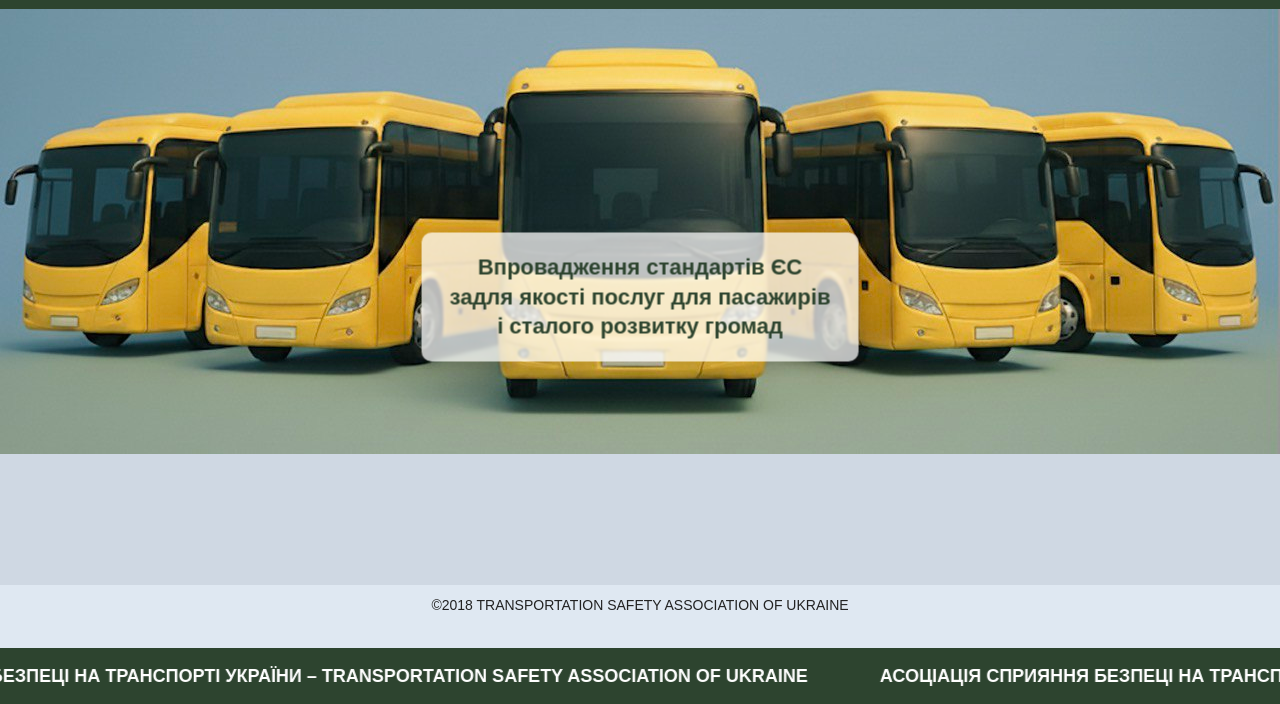
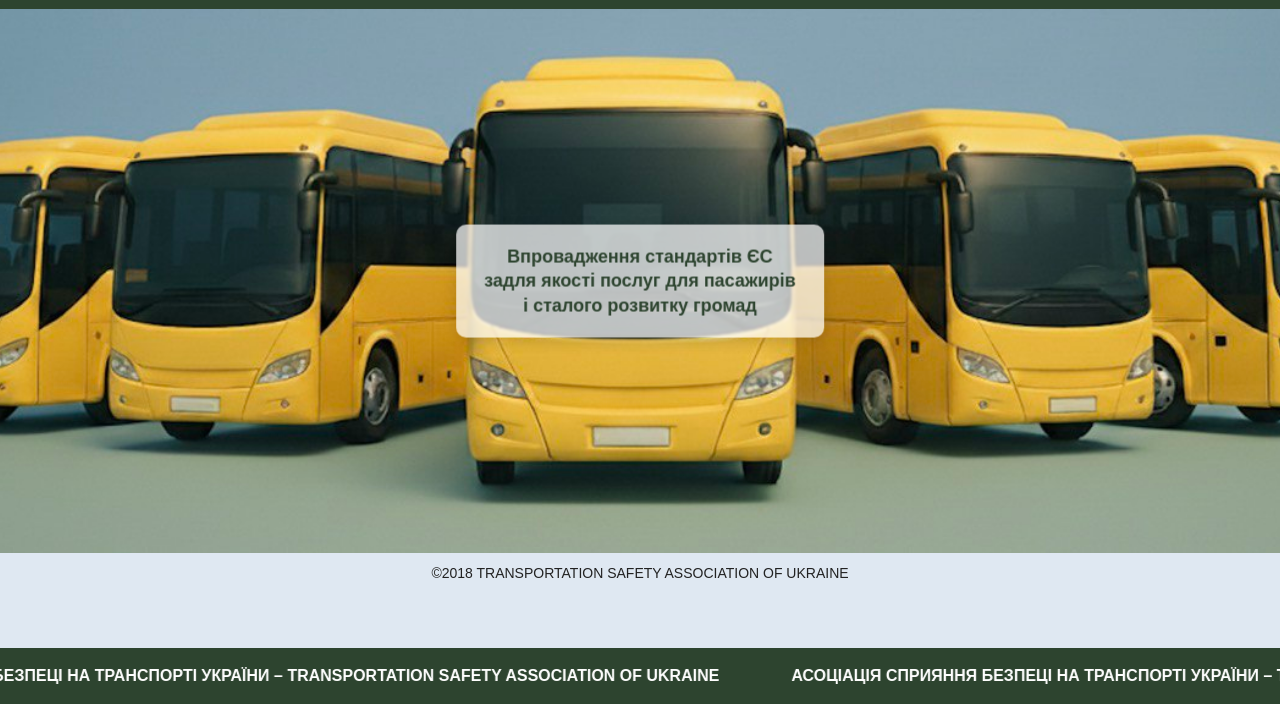
Before and after one commit to transportsafetyua-ux/tsau-site-3003, a plain HTML site: page tsau-site-3003/Home/index.html in a window 1280 px wide. Shown: the part 96-800 px from the top of the page. Drawn offline with Linux system fonts and the light colour scheme.

Commit message:
Update index.html

```diff
--- a/tsau-site-3003/Home/index.html
+++ b/tsau-site-3003/Home/index.html
@@ -5,12 +5,21 @@
   <meta name="viewport" content="width=device-width, initial-scale=1, viewport-fit=cover" />
   <title>Асоціація сприяння безпеці на транспорті України</title>
   <style>
-    :root{ --brand:#2d442f; --sand:#f5deb3; --page:#dfe8f2; --ticker-h:56px; --footer-h:44px; }
-    *{box-sizing:border-box} html,body{margin:0;padding:0;width:100%;height:100%} html{-webkit-text-size-adjust:100%}
+    :root{
+      --brand:#2d442f; --sand:#f5deb3; --page:#dfe8f2;
+      --ticker-h:56px; --footer-h:44px;
+    }
+    /* базове */
+    *{box-sizing:border-box}
+    html,body{margin:0;padding:0;width:100%;height:100%}
+    html{-webkit-text-size-adjust:100%}
     body{font-family:Arial,Helvetica,sans-serif;background:var(--page);color:#111827}
 
-    /* Верхня зелена смуга — від краю до краю */
-    header{width:100vw;background:var(--brand);color:#fff;padding:12px 16px;display:flex;gap:12px;align-items:center;flex-wrap:wrap}
+    /* верхня зелена смуга: від краю до краю */
+    header{
+      width:100vw; background:var(--brand); color:#fff;
+      padding:12px 16px; display:flex; gap:12px; align-items:center; flex-wrap:wrap;
+    }
     .brand{font-weight:700;font-size:clamp(18px,4.4vw,32px);white-space:nowrap}
     nav{display:flex;gap:12px;flex-wrap:wrap}
     nav a{color:var(--sand);text-decoration:none;font-size:clamp(12px,3.2vw,14px)}
@@ -18,27 +27,50 @@
     .lang{margin-left:auto;display:flex;gap:8px}
     .lang a{color:#fff;text-decoration:none;font-weight:700;padding:6px 10px;border-radius:6px;border:1px solid rgba(255,255,255,.25)}
 
-    /* HERO: картинка на всю ширину, НЕ бекграунд у body */
-    .hero{position:relative;width:100vw;height:70vh;overflow:hidden}
-    .hero > img{position:absolute;inset:0;width:100%;height:100%;object-fit:cover;object-position:center top;display:block}
-    @media (min-width:1100px){ .hero{height:72vh} .hero>img{object-fit:contain;background:#cfd8e3} }
+    /* HERO: фон на всю ширину, від краю до краю */
+    .hero{
+      position:relative; width:100vw; height:70vh; overflow:hidden;
+    }
+    .hero > img{
+      position:absolute; inset:0; width:100%; height:100%;
+      object-fit:cover; object-position:center top; display:block;
+    }
+    .center-card{
+      position:absolute; left:50%; top:50%; transform:translate(-50%,-50%);
+      background:rgba(255,255,255,.72); backdrop-filter:blur(1px);
+      padding:clamp(12px,3.2vw,20px) clamp(16px,3.8vw,28px);
+      border-radius:10px; text-align:center; color:var(--brand);
+      font-weight:700; line-height:1.35; font-size:clamp(16px,4.6vw,22px);
+      max-width:min(92vw,680px); box-shadow:0 4px 14px rgba(0,0,0,.15);
+    }
 
-    .center-card{position:absolute;left:50%;top:50%;transform:translate(-50%,-50%);
-      background:rgba(255,255,255,.72);backdrop-filter:blur(1px);padding:clamp(12px,3.2vw,20px) clamp(16px,3.8vw,28px);
-      border-radius:10px;text-align:center;color:var(--brand);font-weight:700;line-height:1.35;
-      font-size:clamp(16px,4.6vw,22px);max-width:min(92vw,680px);box-shadow:0 4px 14px rgba(0,0,0,.15)}
-
-    /* Нижня зелена смуга — ФІКСОВАНА; рухається ЛИШЕ текст усередині */
-    .ticker{position:fixed;left:0;right:0;bottom:env(safe-area-inset-bottom,0);height:var(--ticker-h);
-      background:var(--brand);color:#fff;overflow:hidden;z-index:1000}
-    .ticker__track{position:absolute;top:0;left:0;height:100%;display:flex;align-items:center;will-change:transform;
-      animation:track 22s linear infinite}
+    /* нижня зелена смуга: ФІКСОВАНА; рухається тільки текст усередині */
+    .ticker{
+      position:fixed; left:0; right:0; bottom:env(safe-area-inset-bottom,0);
+      height:var(--ticker-h); background:var(--brand); color:#fff; overflow:hidden; z-index:1000;
+    }
+    .ticker__track{
+      position:absolute; top:0; left:0; height:100%;
+      display:flex; align-items:center; will-change:transform;
+      animation:track 22s linear infinite;
+    }
     .ticker__text{white-space:nowrap;font-weight:700;font-size:clamp(13px,3.8vw,18px);padding:0 24px}
-    .ticker__track>div+div{margin-left:24px}
+    .ticker__track > div + div{margin-left:24px}
     @keyframes track{0%{transform:translateX(0)}100%{transform:translateX(-50%)}}
 
-    footer{width:100vw;background:var(--page);color:#222;text-align:center;padding:12px;font-size:14px;
-      margin-bottom:calc(var(--ticker-h) + env(safe-area-inset-bottom,0))}
+    /* футер: від краю до краю, під тікером */
+    footer{
+      width:100vw; background:var(--page); color:#222;
+      text-align:center; padding:12px; font-size:14px;
+      margin-bottom:calc(var(--ticker-h) + env(safe-area-inset-bottom,0));
+    }
+
+    /* ландшафт iPhone */
+    @media (orientation:landscape){
+      .hero{height:68vh}
+      .center-card{font-size:clamp(14px,2.6vw,18px)}
+      .ticker__text{font-size:clamp(12px,2.4vw,16px)}
+    }
   </style>
 </head>
 <body>
@@ -54,16 +86,16 @@
     <div class="lang"><a href="#">Укр</a><a href="#">EN</a></div>
   </header>
 
-  <!-- Фон на всю ширину -->
+  <!-- ВАЖЛИВО: фото лежить у папці Home → шлях без ../ -->
   <section class="hero">
-    <!-- ПЕРЕВІРКА ШЛЯХУ ДО ФОТО: спочатку Home/buses.jpg, якщо нема — беремо ../buses.jpg -->
-    <img id="hero" src="buses.jpg?v=8" alt="Автобуси України">
+    <img src="buses.jpg?v=1" alt="Автобуси України">
     <div class="center-card">
-      Впровадження стандартів ЄС<br>задля якості послуг для пасажирів<br>і сталого розвитку громад
+      Впровадження стандартів ЄС<br>
+      задля якості послуг для пасажирів<br>
+      і сталого розвитку громад
     </div>
   </section>
 
-  <!-- Фіксована зелена смуга з бігучим текстом -->
   <div class="ticker">
     <div class="ticker__track">
       <div class="ticker__text">АСОЦІАЦІЯ СПРИЯННЯ БЕЗПЕЦІ НА ТРАНСПОРТІ УКРАЇНИ – TRANSPORTATION SAFETY ASSOCIATION OF UKRAINE</div>
@@ -72,18 +104,5 @@
   </div>
 
   <footer>©2018 TRANSPORTATION SAFETY ASSOCIATION OF UKRAINE</footer>
-
-  <script>
-    // Робимо картинку «невбиваною»: якщо Home/buses.jpg не існує — підтягуємо ../buses.jpg
-    (function(){
-      const img = document.getElementById('hero');
-      const fallback = '../buses.jpg?v=8';
-      const ok = new Image();
-      ok.onload = ()=>{ img.src = ok.src; };
-      ok.onerror = ()=>{ img.src = fallback; };
-      // якщо в Home/ є файл — спрацює onload; якщо ні — підхопимо з кореня
-      ok.src = 'buses.jpg?v=8';
-    })();
-  </script>
 </body>
 </html>
```
